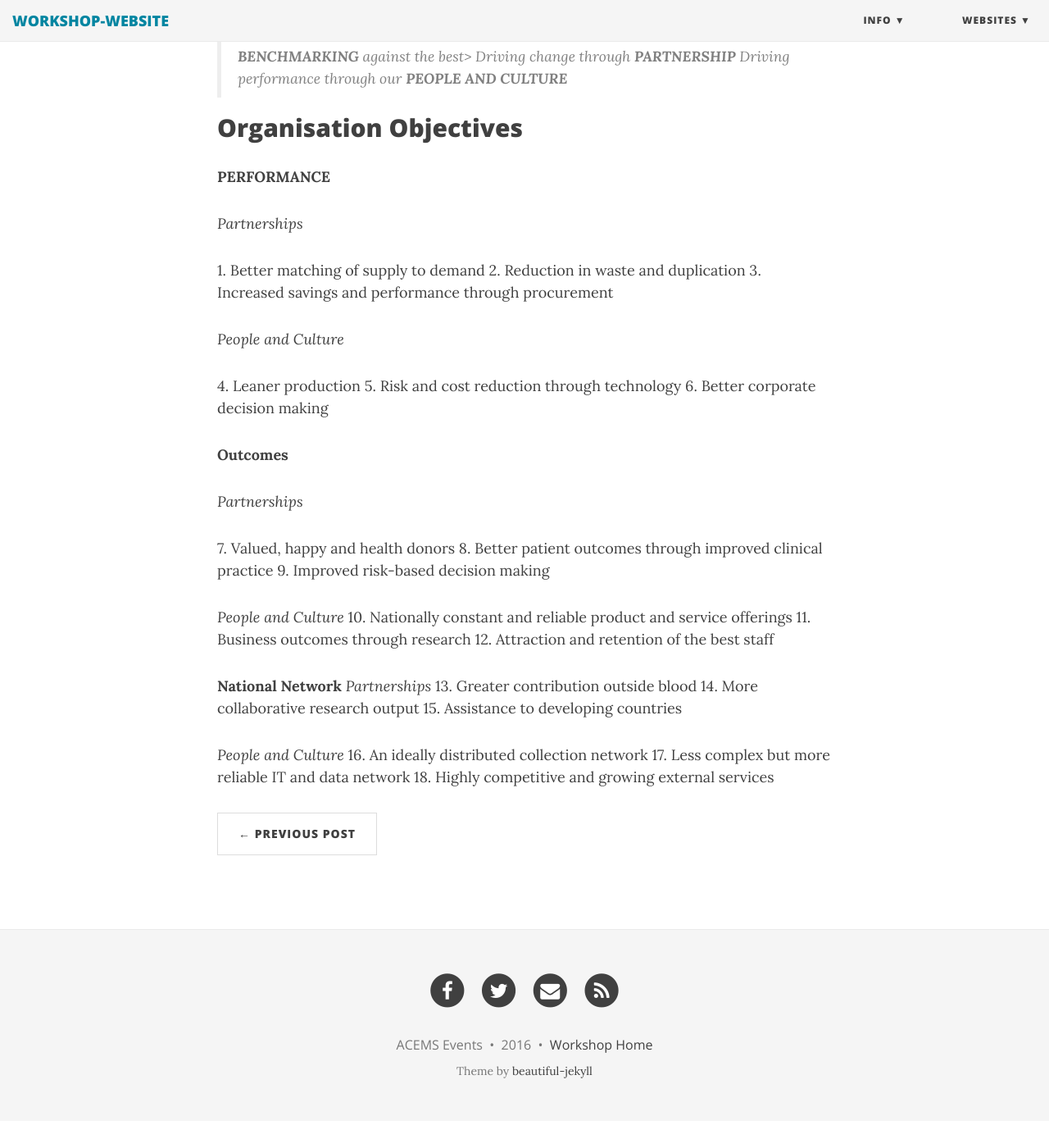
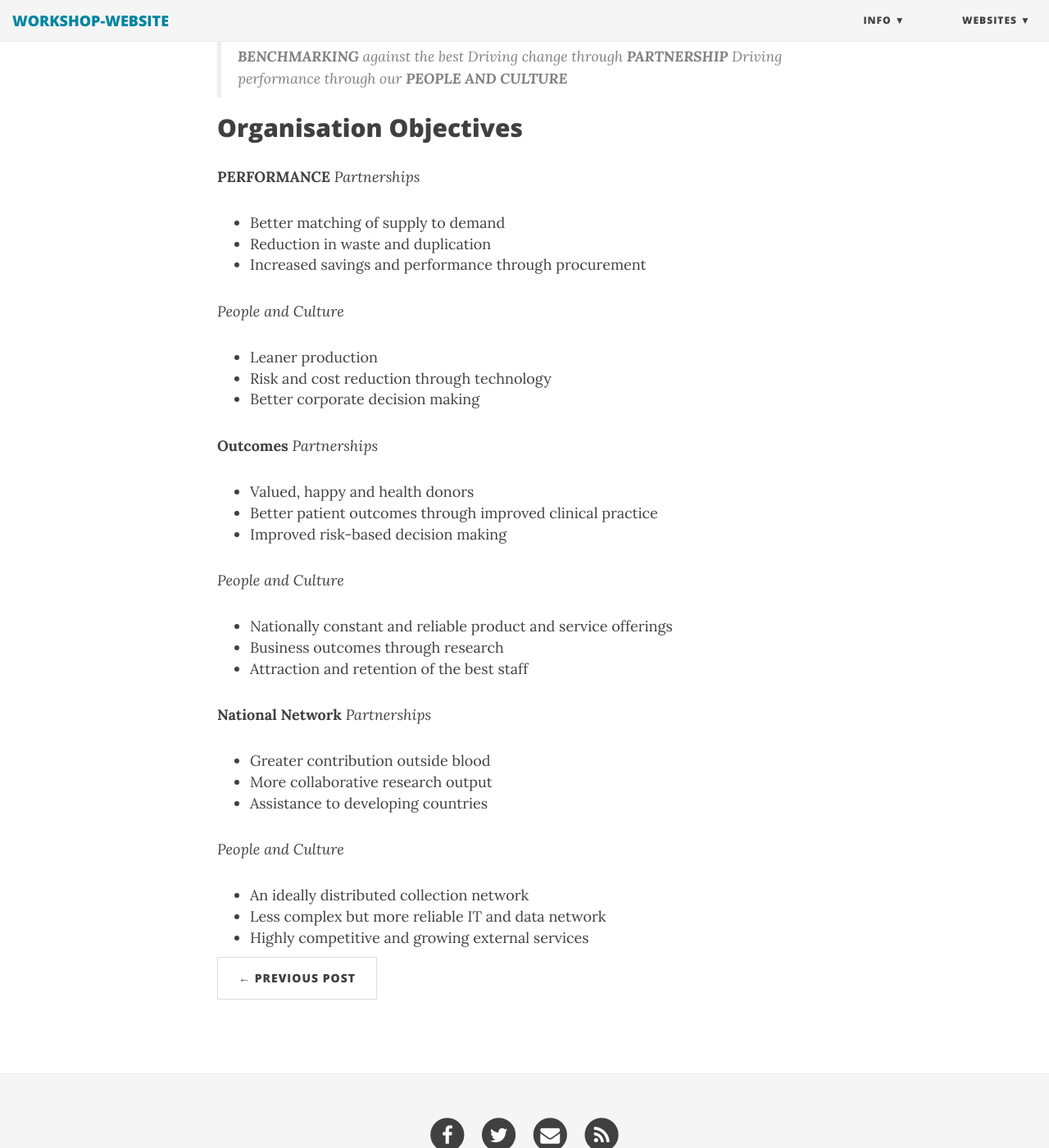
Before and after one commit to stephentwright/acems-bloodservice-workshop, a Jekyll site: the page built from _posts/2016-08-05-the-leading-edge.md, in a window 1280 px wide and 1400 px high, scrolled down 1108 px. Shown: the whole window at 82% size. Built offline with Jekyll 4.4.1, drawn with Linux system fonts in a browser that asks for light colours; nearby versions of some CDN libraries; comment, search, counter and statistics services are not loaded; before the commit the page ends 2475 px from its top, so only the background shows below that.

Commit message:
update github

```diff
--- a/_posts/2016-08-05-the-leading-edge.md
+++ b/_posts/2016-08-05-the-leading-edge.md
@@ -14,45 +14,40 @@ _At the leading edge_ outlines the key areas of future focus for the Blood Servi
 _At the leading edge_ clearly articulates the way the Blood Service will need to work in order to achieve these goals – we must develop closer partnerships with our customers and stakeholders in order to perform and deliver shared outcomes. Change will ultimately come through enhancing the way our people work and by providing the right systems to support them. Each area of the plan is backed by rigorous performance measures that have clear aspirational targets that will signal our success. For many of these, we have set targets that will position us among the best blood services in the world.
 
 **What is the Leading Edge?**
->**BENCHMARKING** against the best>
+>**BENCHMARKING** against the best
 >Driving change through **PARTNERSHIP**
 >Driving performance through our **PEOPLE AND CULTURE**
 
 ## Organisation Objectives
 **PERFORMANCE**
-
 _Partnerships_
-
-1\. Better matching of supply to demand
-2\. Reduction in waste and duplication
-3\. Increased savings and performance through procurement
+* Better matching of supply to demand
+* Reduction in waste and duplication
+* Increased savings and performance through procurement
 
 _People and Culture_
-
-4\. Leaner production
-5\. Risk and cost reduction through technology
-6\. Better corporate decision making
+* Leaner production
+* Risk and cost reduction through technology
+* Better corporate decision making
 
 **Outcomes**
-
 _Partnerships_
-
-7\. Valued, happy and health donors
-8\. Better patient outcomes through improved clinical practice
-9\. Improved risk-based decision making
+* Valued, happy and health donors
+* Better patient outcomes through improved clinical practice
+* Improved risk-based decision making
 
 _People and Culture_
-10\. Nationally constant and reliable product and service offerings
-11\. Business outcomes through research
-12\. Attraction and retention of the best staff
+* Nationally constant and reliable product and service offerings
+* Business outcomes through research
+* Attraction and retention of the best staff
 
 **National Network**
 _Partnerships_
-13\. Greater contribution outside blood
-14\. More collaborative research output
-15\. Assistance to developing countries
+* Greater contribution outside blood
+* More collaborative research output
+* Assistance to developing countries
 
 _People and Culture_
-16\. An ideally distributed collection network
-17\. Less complex but more reliable IT and data network
-18\. Highly competitive and growing external services
+* An ideally distributed collection network
+* Less complex but more reliable IT and data network
+* Highly competitive and growing external services
```
